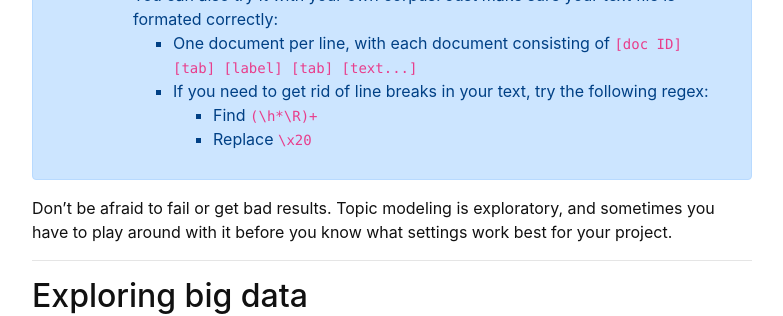
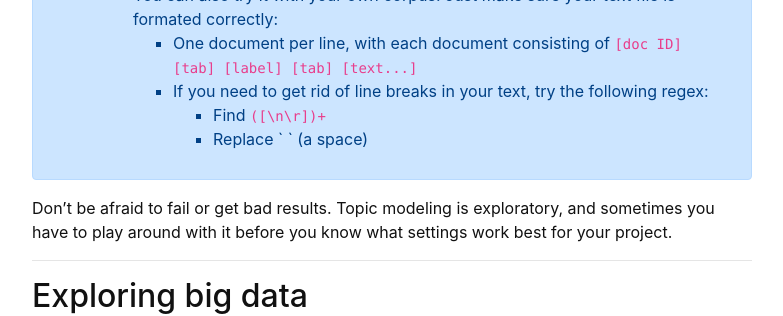
Before and after one commit to owikle/topicmodeling, a Jekyll site: the page built from content/3-machine.md, in a window 1280 px wide and 900 px high, scrolled down 1805 px. Shown: the part 152-468 px from the top of the window, without its empty margins (248-1031 px from the left). Built offline with Jekyll 4.4.1, drawn with Linux system fonts in a browser that asks for light colours.

Commit message:
remove space regex

```diff
--- a/content/3-machine.md
+++ b/content/3-machine.md
@@ -67,8 +67,8 @@ Topic modeling is an example of **unsupervised machine learning**
     - You can also try it with your own corpus. Just make sure your text file is formated correctly:
         - One document per line, with each document consisting of `[doc ID] [tab] [label] [tab] [text...]`
         - If you need to get rid of line breaks in your text, try the following regex:
-            - Find `(\h*\R)+`
-            - Replace `\x20`
+            - Find `([\n\r])+`
+            - Replace ` ` (a space)
 {% endcapture %}
 {% include alert.md text=text color=secondary %}
 
```
